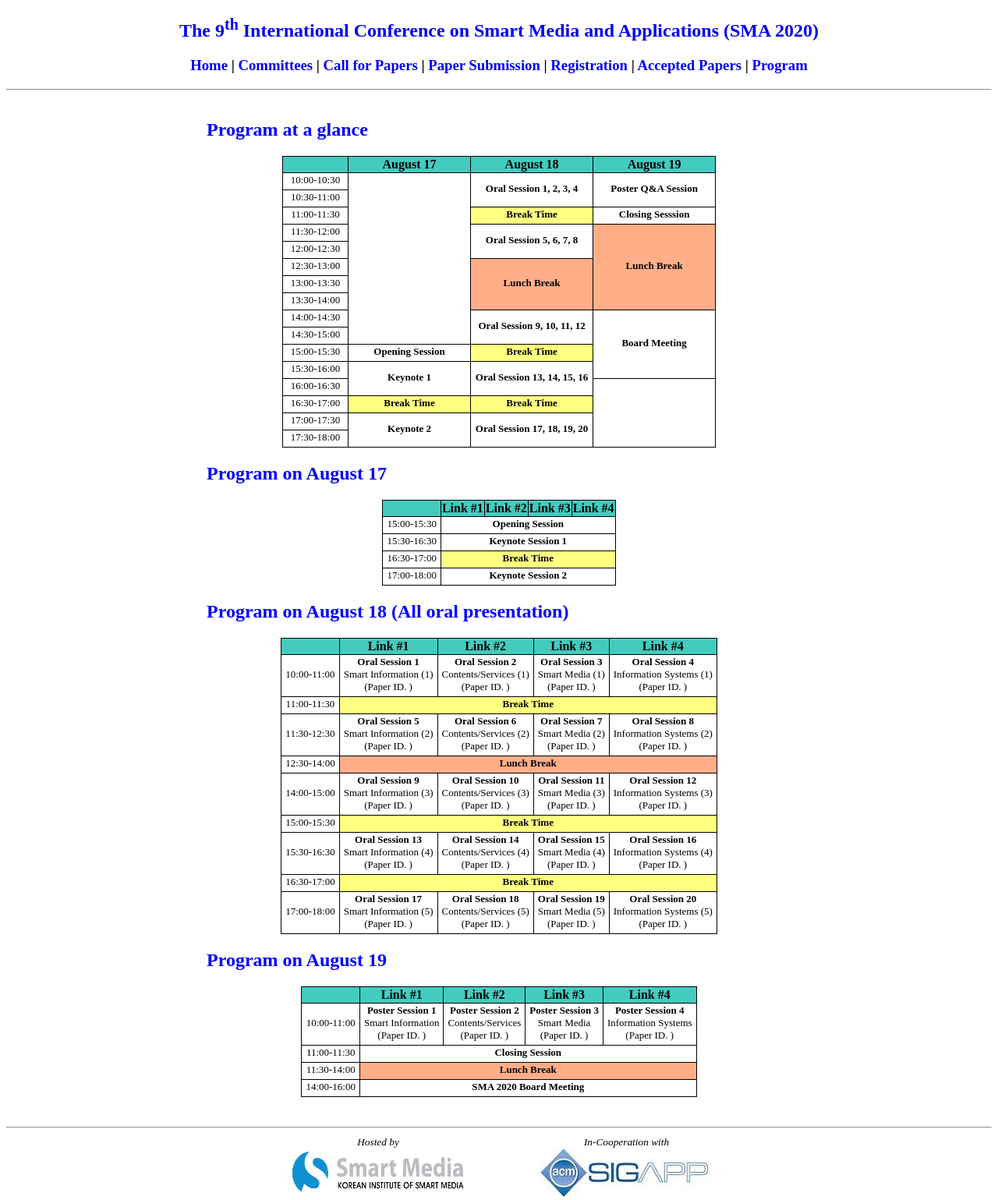
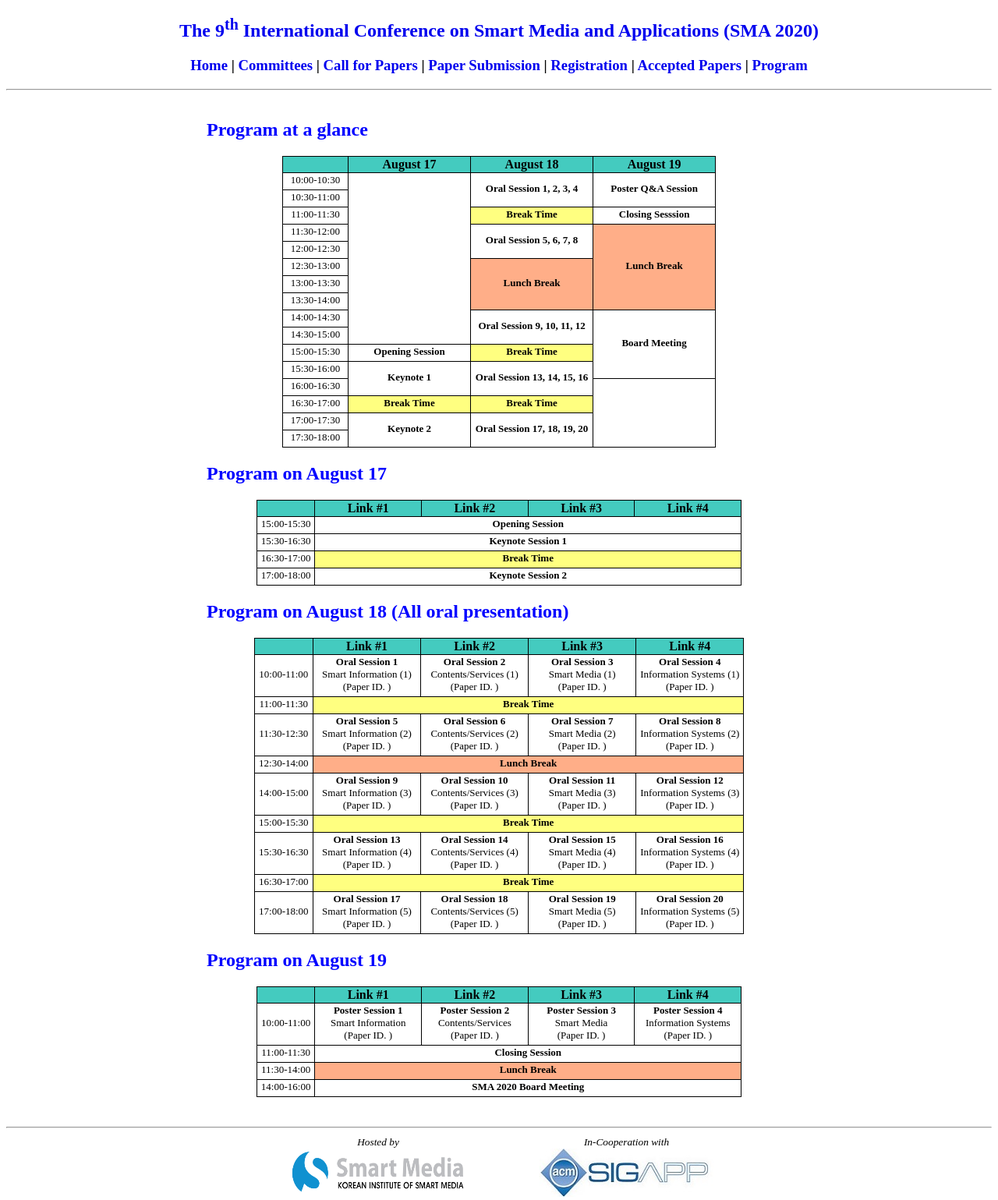
Before and after one commit to icea-conf/sma-2020.github.io, a Jekyll site: the page built from program/index.html, in a window 1280 px wide. Shown: the whole page at 78% size. Built offline with Jekyll 4.4.1, drawn with Linux system fonts in a browser that asks for light colours.

Commit message:
Update index.html

```diff
--- a/program/index.html
+++ b/program/index.html
@@ -166,18 +166,18 @@ title: SMA 2020
                <table class="tlayout2" cellspacing="0">
                     <tbody style="text-align: center">
                          <tr>
-                              <td class="theader">
+                              <td class="theader" width="12%">
                               </td>
-                              <td class="theader">
+                              <td class="theader" width="22%">
                                    <b>Link #1</b>
                               </td>
-                              <td class="theader">
+                              <td class="theader" width="22%">
                                    <b>Link #2</b>
                               </td>
-                              <td class="theader">
+                              <td class="theader" width="22%">
                                    <b>Link #3</b>
                               </td>
-                              <td class="theader">
+                              <td class="theader" width="22%">
                                    <b>Link #4</b>
                               </td>
                          </tr>
@@ -224,18 +224,18 @@ title: SMA 2020
                <table class="tlayout2" cellspacing="0">
                     <tbody style="text-align: center">
                          <tr>
-                              <td class="theader">
+                              <td class="theader" width="12%">
                               </td>
-                              <td class="theader">
+                              <td class="theader" width="22%">
                                    <b>Link #1</b>
                               </td>
-                              <td class="theader">
+                              <td class="theader" width="22%">
                                    <b>Link #2</b>
                               </td>
-                              <td class="theader">
+                              <td class="theader" width="22%">
                                    <b>Link #3</b>
                               </td>
-                              <td class="theader">
+                              <td class="theader" width="22%">
                                    <b>Link #4</b>
                               </td>
                          </tr>
@@ -408,18 +408,18 @@ title: SMA 2020
                <table class="tlayout2" cellspacing="0">
                     <tbody style="text-align: center">
                          <tr>
-                              <td class="theader">
+                              <td class="theader" width="12%">
                               </td>
-                              <td class="theader">
+                              <td class="theader" width="22%">
                                    <b>Link #1</b>
                               </td>
-                              <td class="theader">
+                              <td class="theader" width="22%">
                                    <b>Link #2</b>
                               </td>
-                              <td class="theader">
+                              <td class="theader" width="22%">
                                    <b>Link #3</b>
                               </td>
-                              <td class="theader">
+                              <td class="theader" width="22%">
                                    <b>Link #4</b>
                               </td>
                          </tr>
```
